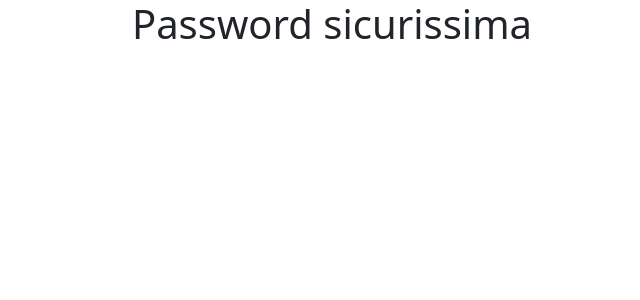
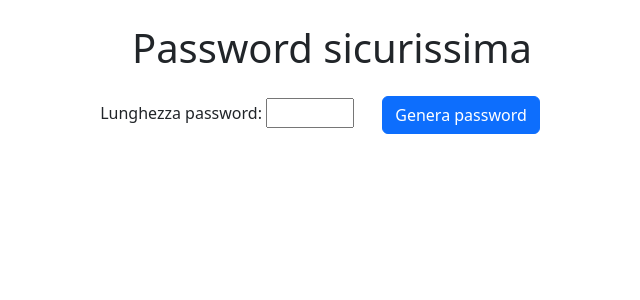
Before and after one commit to RiccardoSignorini/php-strong-password-generator, a PHP site: page / in a window 1280 px wide. Shown: the top 300 px of the page, without its empty margins (308-948 px from the left). Run offline with PHP 8.4, Linux system fonts and the light colour scheme.

Commit message:
layout (senza logica)

```diff
--- a/index.php
+++ b/index.php
@@ -13,8 +13,15 @@
     <link href="https://cdn.jsdelivr.net/npm/bootstrap@5.3.0-alpha1/dist/css/bootstrap.min.css" rel="stylesheet" integrity="sha384-GLhlTQ8iRABdZLl6O3oVMWSktQOp6b7In1Zl3/Jr59b6EGGoI1aFkw7cmDA6j6gD" crossorigin="anonymous">
 </head>
 <body>
-    <div class="container">
-        <h1 class="text-center">Password sicurissima</h1>
+    <div class="container text-center">
+        <h1 class="my-4">Password sicurissima</h1>
+        <form method="GET">
+            <div class="my-4">
+                <label>Lunghezza password:</label>
+                <input type="number" id="lunghezza_password" required min="6" max="30">
+                <button type="submit" class="btn btn-primary mx-4">Genera password</button>
+            </div>
+        </form>
     </div>
 
     <!-- BOOTSTRAP JS -->
```
